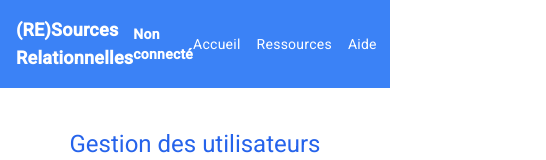
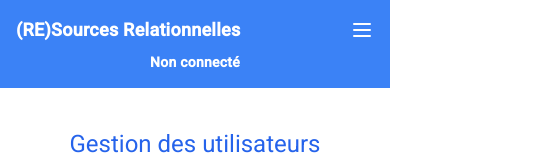
Before and after one commit to corentinbgl/ressource-relationnel-front, an Angular app in the folder ressources-relationnelles/: page /admin-users in a window 390 px wide. Shown: the top 160 px of the page, 546 px wide, since content can reach past the window. Built offline with nearby package versions, Linux system fonts and the light colour scheme; no server answers.

Commit message:
responsive

```diff
--- a/ressources-relationnelles/src/app/pages/admin-users/admin-users.component.html
+++ b/ressources-relationnelles/src/app/pages/admin-users/admin-users.component.html
@@ -26,19 +26,17 @@
       </tr>
     </thead>
     <tbody>
-        @for(user of users ; track $index){
-            <tr class="border-b">
+      <tr *ngFor="let user of users; let i = index; trackBy: trackByUserId" class="border-b">
         <td class="p-3">{{ user.email }}</td>
         <td>{{ getRoleLabel(user.role) | titlecase }}</td>
         <td class="p-3">{{ user.actif ? 'Actif' : 'Désactivé' }}</td>
         <td class="p-3">
-                  <button (click)="toggleActive(user.id)" class="bg-yellow-400 text-white px-3 py-1 rounded hover:bg-yellow-500">
+          <button (click)="toggleActive(user.id)"
+            class="bg-yellow-400 text-white px-3 py-1 rounded hover:bg-yellow-500">
             {{ user.actif ? 'Désactiver' : 'Réactiver' }}
           </button>
         </td>
       </tr>
-        }
-
     </tbody>
   </table>
 </section>
--- a/ressources-relationnelles/src/app/pages/admin-users/admin-users.component.ts
+++ b/ressources-relationnelles/src/app/pages/admin-users/admin-users.component.ts
@@ -35,18 +35,20 @@ export class AdminUsersComponent implements OnInit {
 
 
 ngOnInit() {
+  // Charge les rôles
   this.authService.getAllRoles().subscribe((roles) => {
     this.roles = roles;
-
   });
 
+  // Charge la liste des utilisateurs depuis le backend
+  this.userService.loadUsers();
 
-  this.userService.getAllUsers().subscribe(users => {
+  // Abonnement à la liste des utilisateurs mise à jour
+  this.userService.users$.subscribe(users => {
     this.users = users;
   });
+}
 
-
-}
 
 getRoleLabel(roleId: number): string {
   return this.roleLabels[roleId.toString()] || 'Inconnu';
@@ -82,7 +84,20 @@ addUser() {
 }
 
 
-  toggleActive(id: number) {
-    this.userService.toggleActive(id);
-  }
+toggleActive(id: number) {
+  this.userService.toggleActive(id).subscribe({
+    next: () => {
+      console.log('Mise à jour réussie et usersSubject mis à jour');
+      // Pas besoin de faire autre chose, car usersSubject est mis à jour dans le service
+    },
+    error: (err) => {
+      console.error('Erreur lors de la mise à jour:', err);
+    }
+  });
 }
+
+trackByUserId(index: number, user: User): number {
+  return user.id;
+}
+
+}
--- a/ressources-relationnelles/src/app/pages/login/login.component.ts
+++ b/ressources-relationnelles/src/app/pages/login/login.component.ts
@@ -21,14 +21,22 @@ export class LoginComponent {
 login() {
   this.authService.login(this.email, this.password).subscribe({
     next: (response) => {
-        // Exemple : stocker le token JWT reçu
       localStorage.setItem('token', response.token);
-        // Rediriger vers la page d'accueil ou autre
       this.router.navigate(['/']);
     },
     error: (err) => {
+      // Vérifie si l'erreur a un message spécifique depuis le backend
+      if (err.error && typeof err.error === 'string') {
+        this.errorMessage = err.error; // message côté backend, ex: "Compte désactivé, contactez un administrateur."
+      } else if (err.status === 401) {
         this.errorMessage = "Email ou mot de passe incorrect.";
+      } else if (err.status === 403) {
+        this.errorMessage = "Compte désactivé, contactez un administrateur.";
+      } else {
+        this.errorMessage = "Une erreur est survenue, veuillez réessayer.";
+      }
     }
   });
 }
+
 }
--- a/ressources-relationnelles/src/app/service/user.service.ts
+++ b/ressources-relationnelles/src/app/service/user.service.ts
@@ -3,54 +3,56 @@ import { BehaviorSubject, Observable } from 'rxjs';
 import { User } from '../models/user.model';
 import { environment } from '../../environments/environments';
 import { HttpClient } from '@angular/common/http';
+import { tap } from 'rxjs/operators';
 
 @Injectable({
   providedIn: 'root'
 })
 export class UserService {
 
-  private usersSubject = new BehaviorSubject<User[]>([
-    {
-      id: 1,
-      email: 'citoyen1@example.com',
-      password: 'password123',
-      role: 1,
-      actif: true
-    },
-    {
-      id: 2,
-      email: 'admin@example.com',
-      password: 'adminpass',
-      role: 3,
-      actif: true
-    }
-  ]);
+  // ComportementSubject qui contient la liste actuelle des utilisateurs
+  private usersSubject = new BehaviorSubject<User[]>([]);
 
+  // Observable public que les composants peuvent souscrire
   users$ = this.usersSubject.asObservable();
 
+  // URL de l'API backend (ajuste selon ton environnement)
   private api = `${environment.apiUrl}/user`;
 
   constructor(private http: HttpClient) {}
 
+  // Charge tous les utilisateurs depuis le backend et met à jour le BehaviorSubject
+  loadUsers(): void {
+    this.http.get<User[]>(this.api).subscribe(users => {
+      this.usersSubject.next(users);
+    });
+  }
+
+  // Récupérer tous les users en observable (pas utilisé directement, mais utile)
   getAllUsers(): Observable<User[]> {
     return this.http.get<User[]>(this.api);
   }
 
+  // Ajouter un utilisateur
   addUser(user: User): Observable<User> {
-    console.log(user)
-    return this.http.post<User>('http://localhost:5086/api/user', user);
+    return this.http.post<User>(this.api, user);
   }
 
-  toggleActive(id: number) {
-    const updatedUsers = this.usersSubject.getValue().map(user => {
-      if (user.id === id) {
-        return { ...user, actif: !user.actif };
-      }
-      return user;
-    });
-    this.usersSubject.next(updatedUsers);
+  // Toggle l'état actif/inactif d'un utilisateur côté backend,
+  // puis met à jour la liste locale dans le BehaviorSubject
+  toggleActive(id: number): Observable<User> {
+    return this.http.put<User>(`${this.api}/${id}`, {}).pipe(
+      tap(updatedUser => {
+        const currentUsers = this.usersSubject.getValue();
+        const updatedUsers = currentUsers.map(user =>
+          user.id === id ? updatedUser : user
+        );
+        this.usersSubject.next(updatedUsers);
+      })
+    );
   }
 
+  // Accès direct au snapshot des users (optionnel)
   getUsersSnapshot(): User[] {
     return this.usersSubject.getValue();
   }
--- a/ressources-relationnelles/src/app/shared/header/header.component.html
+++ b/ressources-relationnelles/src/app/shared/header/header.component.html
@@ -1,42 +1,65 @@
-<nav class="bg-blue-500 p-4 flex justify-between items-center">
+<nav class="bg-blue-500 p-4">
+  <!-- Top: Logo + Burger + Rôle -->
+  <div class="flex justify-between items-center">
     <div class="text-white font-bold text-lg">
       (RE)Sources Relationnelles
     </div>
 
-   <!-- Ici tu veux afficher le rôle au milieu -->
-<div class="text-white font-semibold">
+    <div class="text-white font-semibold hidden md:block">
       <span>{{ authService.getUserRoleName() || 'Non connecté' }}</span>
     </div>
-  <div class="space-x-4 flex items-center">
+
+    <!-- Burger visible uniquement sur mobile -->
+    <button
+      class="md:hidden text-white focus:outline-none"
+      (click)="menuOpen = !menuOpen"
+    >
+      <svg
+        class="w-6 h-6"
+        fill="none"
+        stroke="currentColor"
+        viewBox="0 0 24 24"
+        xmlns="http://www.w3.org/2000/svg"
+      >
+        <path
+          stroke-linecap="round"
+          stroke-linejoin="round"
+          stroke-width="2"
+          d="M4 6h16M4 12h16M4 18h16"
+        ></path>
+      </svg>
+    </button>
+  </div>
+
+  <!-- Rôle centré sur mobile uniquement -->
+  <div class="text-white font-semibold text-center mt-2 md:hidden">
+    <span>{{ authService.getUserRoleName() || 'Non connecté' }}</span>
+  </div>
+
+  <!-- Menu -->
+  <div
+    class="mt-4 flex-col space-y-2 md:space-y-0 md:space-x-4 md:flex-row md:flex md:items-center"
+    [ngClass]="{ 'flex': menuOpen, 'hidden': !menuOpen, 'md:flex': true }"
+  >
     <a routerLink="/" class="text-white hover:underline">Accueil</a>
     <a routerLink="/resources" class="text-white hover:underline">Ressources</a>
 
-
     <ng-container *ngIf="user$ | async as user; else notLogged">
       @if(user.role === 3 || user.role === 4){
-        <ng-container>
         <a routerLink="/admin" class="text-white hover:underline">Gestion Ressources</a>
-        </ng-container>
       }
 
       @if(user.role === 4){
-        <ng-container>
         <a routerLink="/admin-users" class="text-white hover:underline">Gestion Comptes</a>
-        </ng-container>
       }
 
       @if(user.role === 2){
-        <ng-container> <!-- 2 = modérateur -->
         <a routerLink="/moderation" class="text-white hover:underline">Modérer les ressources</a>
-        </ng-container>
       }
 
-      <ng-container *ngIf="user.role === 3 || user.role === 4">
+      <ng-container *ngIf="user.role === 4">
         <a routerLink="/admin-dashboard" class="text-white hover:underline">Tableau de bord admin</a>
       </ng-container>
-
-      <!-- ✅ Lien vers l'aide visible pour tous -->
-      <a routerLink="/aide" class="text-white hover:underline">Aide</a>
 
       <button (click)="logout()" class="text-white hover:underline ml-2">Déconnexion</button>
     </ng-container>
--- a/ressources-relationnelles/src/app/shared/header/header.component.ts
+++ b/ressources-relationnelles/src/app/shared/header/header.component.ts
@@ -2,7 +2,6 @@ import { Component } from '@angular/core';
 import { CommonModule } from '@angular/common';
 import { RouterModule, Router } from '@angular/router';
 import { MatSnackBar, MatSnackBarModule } from '@angular/material/snack-bar';
-import { MatIconModule } from '@angular/material/icon';
 import { AuthService } from '../../service/auth.service';
 
 @Component({
@@ -14,6 +13,7 @@ import { AuthService } from '../../service/auth.service';
 })
 export class HeaderComponent {
   user$ = this.authService.currentUser$;
+  menuOpen = false;
 
   constructor(
     public authService: AuthService,
@@ -23,10 +23,9 @@ export class HeaderComponent {
 
   logout() {
     this.snackBar.open('👋 À bientôt ! Déconnexion en cours...', '', {
-    duration: 1500,
-    panelClass: ['snackbar-logout']
-});
-
+      duration: 1500,
+      panelClass: ['snackbar-logout']
+    });
 
     setTimeout(() => {
       this.authService.logout();
```
Lines whose indentation alone changed are shown as unchanged.
